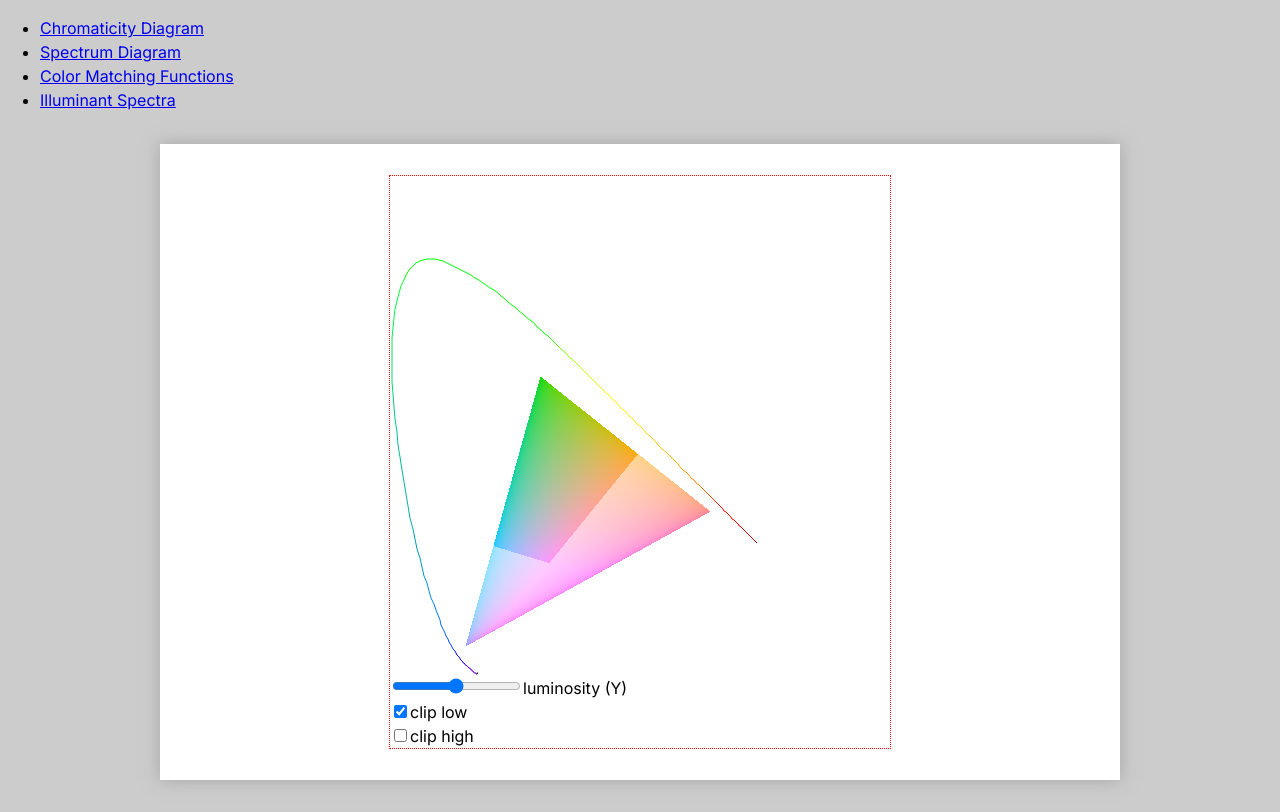
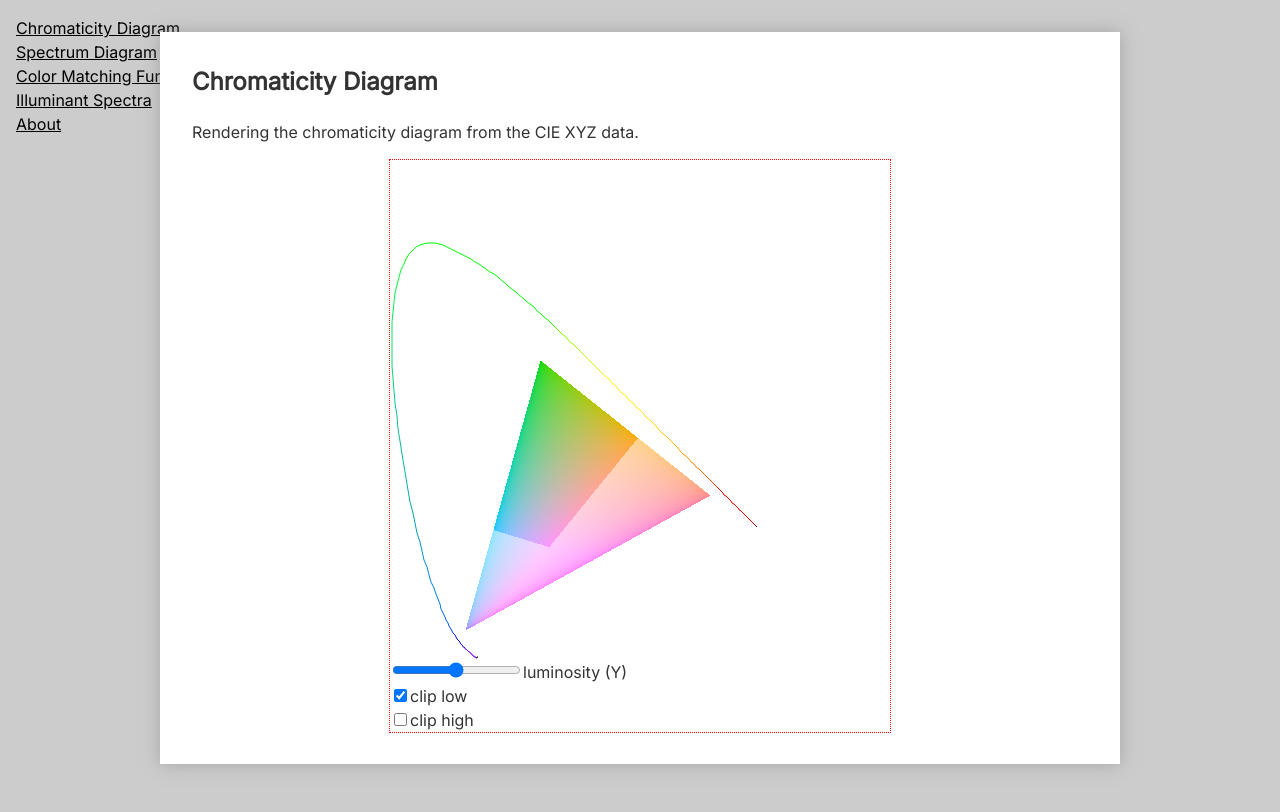
Before and after one commit to aradzie/spectrum, a React (Vite) app: page / in a window 1280 px wide. Built offline with nearby package versions, Linux system fonts and the light colour scheme.

Commit message:
update pages

```diff
--- a/src/App.module.css
+++ b/src/App.module.css
@@ -1,11 +1,15 @@
 body {
+  color: #333;
   background-color: #ccc;
 }
 
 .root {
+  position: relative;
+  z-index: 1;
   max-inline-size: 60rem;
   margin: 2rem auto;
   padding: 2rem;
+  color: #333;
   background-color: #fff;
   box-shadow: 0 0 1rem 0 rgb(127 127 127 / 0.5);
 }
--- a/src/App.tsx
+++ b/src/App.tsx
@@ -7,10 +7,10 @@ import { PageRoutes } from "./pages/pages.tsx";
 export function App() {
   return (
     <HashRouter>
-      <Nav />
       <main className={styles.root}>
         <PageRoutes />
       </main>
+      <Nav />
     </HashRouter>
   );
 }
--- a/src/index.css
+++ b/src/index.css
@@ -39,3 +39,11 @@ select {
   font-weight: 400;
   line-height: 1.5;
 }
+
+article > *:first-child {
+  margin-block-start: 0;
+}
+
+article > *:last-child {
+  margin-block-end: 0;
+}
--- /dev/null
+++ b/src/pages/Nav.module.css
@@ -0,0 +1,22 @@
+.root {
+  position: absolute;
+  inset-inline-start: 0;
+  inset-block-start: 0;
+  padding: 1rem;
+}
+
+.menu {
+  list-style: none;
+  margin: 0;
+  padding: 0;
+}
+
+.item {
+  margin: 0;
+  padding: 0;
+}
+
+.link {
+  color: #000;
+  text-decoration: underline;
+}
--- a/src/pages/Nav.tsx
+++ b/src/pages/Nav.tsx
@@ -1,21 +1,20 @@
 import { NavLink } from "react-router";
+import * as styles from "./Nav.module.css";
+import { paths } from "./pages.tsx";
 
 export function Nav() {
   return (
-    <nav>
-      <ul>
-        <li>
-          <NavLink to="/">Chromaticity Diagram</NavLink>
-        </li>
-        <li>
-          <NavLink to="/spectrum">Spectrum Diagram</NavLink>
-        </li>
-        <li>
-          <NavLink to="/cmf">Color Matching Functions</NavLink>
-        </li>
-        <li>
-          <NavLink to="/illuminant">Illuminant Spectra</NavLink>
-        </li>
+    <nav className={styles.root}>
+      <ul className={styles.menu}>
+        {Object.entries(paths).map(([path, title]) => {
+          return (
+            <li key={path}>
+              <NavLink to={path} className={styles.link}>
+                {title}
+              </NavLink>
+            </li>
+          );
+        })}
       </ul>
     </nav>
   );
--- /dev/null
+++ b/src/pages/page-about.tsx
@@ -0,0 +1,14 @@
+export default function Page() {
+  return (
+    <article>
+      <h1>About</h1>
+      <p>Write me...</p>
+      <p>
+        <a href={"https://github.com/aradzie/spectrum/"}>https://github.com/aradzie/spectrum/</a>
+      </p>
+      <p>
+        <a href={"https://aradzie.github.io/spectrum/"}>https://aradzie.github.io/spectrum/</a>
+      </p>
+    </article>
+  );
+}
--- a/src/pages/page-chromaticity.tsx
+++ b/src/pages/page-chromaticity.tsx
@@ -1,5 +1,11 @@
 import { Chromaticity } from "../chromaticity/Chromaticity.tsx";
 
 export default function Page() {
-  return <Chromaticity />;
+  return (
+    <article>
+      <h1>Chromaticity Diagram</h1>
+      <p>Rendering the chromaticity diagram from the CIE XYZ data.</p>
+      <Chromaticity />
+    </article>
+  );
 }
--- a/src/pages/page-cmf-data.tsx
+++ b/src/pages/page-cmf-data.tsx
@@ -6,7 +6,29 @@ import { CIE_xyz_1964_10deg_RGB } from "../data/CIE_xyz_1964_10deg_RGB.tsx";
 
 export default function Page() {
   return (
-    <>
+    <article>
+      <h1>CIE Color Matching Functions</h1>
+      <p>The following datasets were used to display the charts:</p>
+      <ul>
+        <li>
+          <a
+            href={
+              "https://cie.co.at/datatable/cie-1931-colour-matching-functions-2-degree-observer"
+            }
+          >
+            CIE 1931 colour-matching functions, 2 degree observer
+          </a>
+        </li>
+        <li>
+          <a
+            href={
+              "https://cie.co.at/datatable/cie-1964-colour-matching-functions-10-degree-observer"
+            }
+          >
+            CIE 1964 colour-matching functions, 10 degree observer
+          </a>
+        </li>
+      </ul>
       <CIE_xyz_1931_2deg_RGB />
       <Spacer />
       <CIE_xyz_1931_2deg />
@@ -14,6 +36,6 @@ export default function Page() {
       <CIE_xyz_1964_10deg_RGB />
       <Spacer />
       <CIE_xyz_1964_10deg />
-    </>
+    </article>
   );
 }
--- a/src/pages/page-illuminant-data.tsx
+++ b/src/pages/page-illuminant-data.tsx
@@ -4,10 +4,24 @@ import { CIE_std_illum_D65 } from "../data/CIE_std_illum_D65.tsx";
 
 export default function Page() {
   return (
-    <>
+    <article>
+      <h1>CIE Standard Illuminants</h1>
+      <p>The following datasets were used to display the charts:</p>
+      <ul>
+        <li>
+          <a href={"https://cie.co.at/datatable/cie-standard-illuminant-d50"}>
+            CIE standard illuminant D50
+          </a>
+        </li>
+        <li>
+          <a href={"https://cie.co.at/datatable/cie-standard-illuminant-d65"}>
+            CIE standard illuminant D65
+          </a>
+        </li>
+      </ul>
       <CIE_std_illum_D50 />
       <Spacer />
       <CIE_std_illum_D65 />
-    </>
+    </article>
   );
 }
--- a/src/pages/page-spectrum.tsx
+++ b/src/pages/page-spectrum.tsx
@@ -1,5 +1,13 @@
 import { Spectrum } from "../spectrum/Spectrum.tsx";
 
 export default function Page() {
-  return <Spectrum />;
+  return (
+    <article>
+      <h1>Spectrum Diagram</h1>
+      <p>
+        Approximating the physically accurate spectrum as closely as possible using the sRGB gamut.
+      </p>
+      <Spectrum />
+    </article>
+  );
 }
--- a/src/pages/pages.tsx
+++ b/src/pages/pages.tsx
@@ -5,6 +5,15 @@ const ChromaticityPage = lazy(() => import("./page-chromaticity.tsx"));
 const SpectrumPage = lazy(() => import("./page-spectrum.tsx"));
 const CmfDataPage = lazy(() => import("./page-cmf-data.tsx"));
 const IlluminantDataPage = lazy(() => import("./page-illuminant-data.tsx"));
+const AboutPage = lazy(() => import("./page-about.tsx"));
+
+export const paths: Record<string, string> = {
+  "/": "Chromaticity Diagram",
+  "/spectrum": "Spectrum Diagram",
+  "/cmf": "Color Matching Functions",
+  "/illuminant": "Illuminant Spectra",
+  "/about": "About",
+} as const;
 
 export function PageRoutes() {
   return (
@@ -13,6 +22,7 @@ export function PageRoutes() {
       <Route path={"/spectrum"} element={<SpectrumPage />} />
       <Route path={"/cmf"} element={<CmfDataPage />} />
       <Route path={"/illuminant"} element={<IlluminantDataPage />} />
+      <Route path={"/about"} element={<AboutPage />} />
     </Routes>
   );
 }
```
